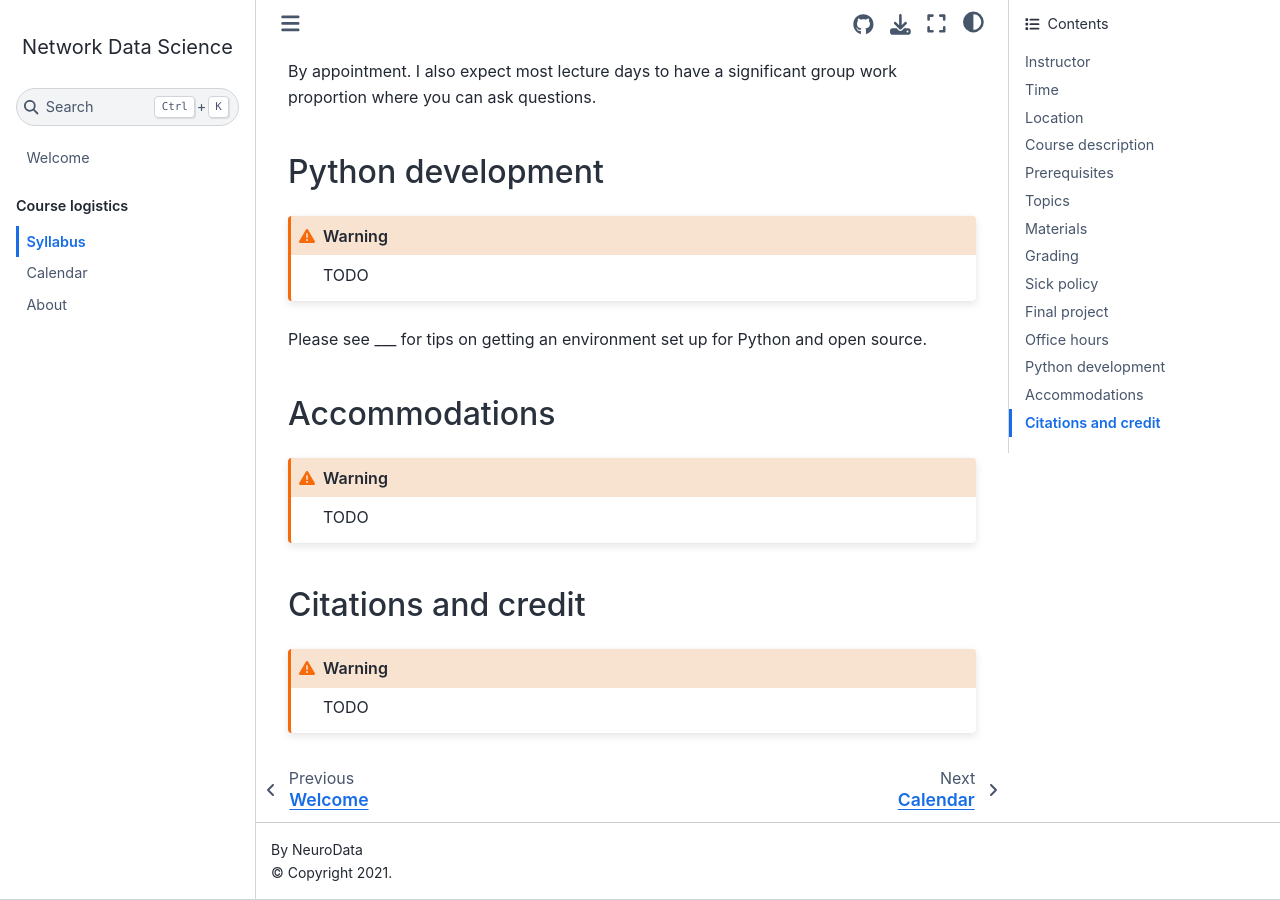
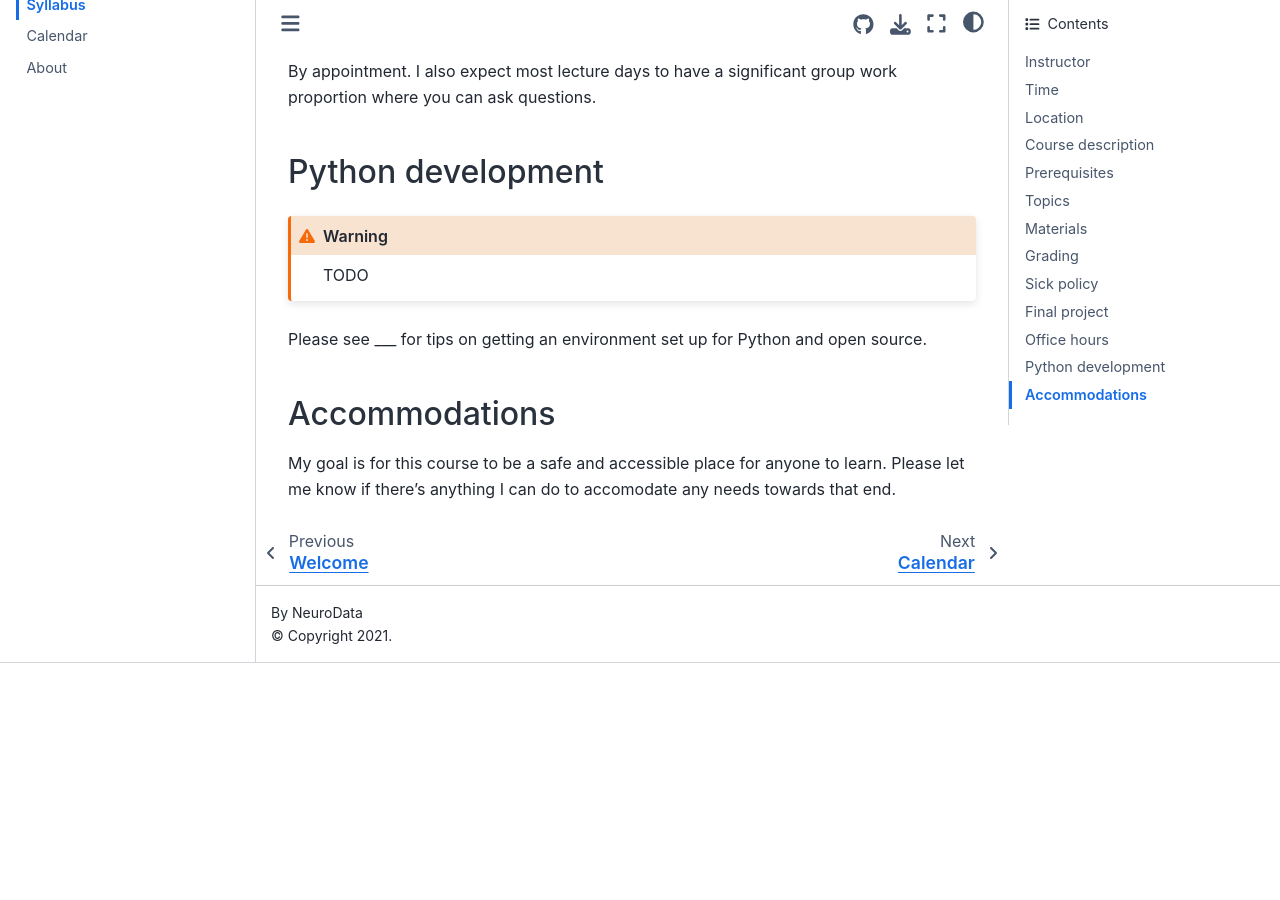
Before and after one commit to bdpedigo/networks-course, a Jupyter Book: the page built from docs/syllabus.md, in a window 1280 px wide and 900 px high, scrolled down 3389 px. Built offline with Jupyter Book 1.0.4 settings and Sphinx 7.4.7 and the Sphinx Book theme 1.1.4, drawn with Linux system fonts in a browser that asks for light colours; after the commit the page ends 4052 px from its top, so only the background shows below that.

Commit message:
Update syllabus.md

````diff
--- a/docs/syllabus.md
+++ b/docs/syllabus.md
@@ -88,11 +88,4 @@ TODO
 Please see ___ for tips on getting an environment set up for Python and open source.
 
 ## Accommodations
-```{warning}
-TODO
-```
-
-## Citations and credit
-```{warning}
-TODO
-```
+My goal is for this course to be a safe and accessible place for anyone to learn. Please let me know if there's anything I can do to accomodate any needs towards that end.
````
